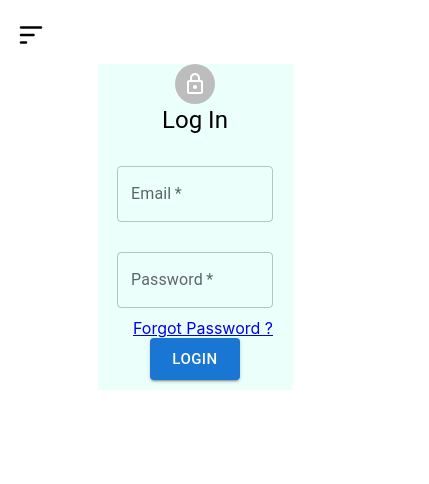
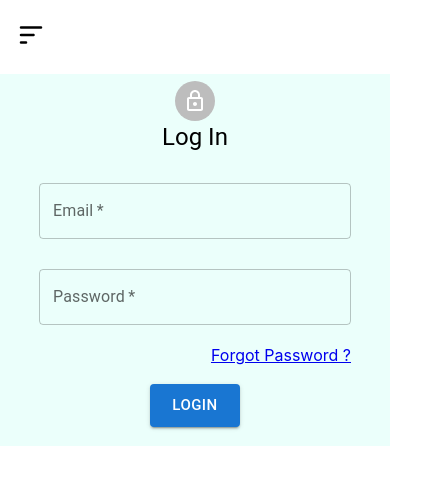
Before and after one commit to 120EE0692/GENoCADEMY, a React (Create React App) app: page /login in a window 390 px wide. Shown: the top 484 px of the page, 429 px wide, since content can reach past the window. Built offline with nearby package versions, Linux system fonts and the light colour scheme; no server answers.

Commit message:
styles: mobile view in login and signup

```diff
--- a/src/components/User/LogIn.jsx
+++ b/src/components/User/LogIn.jsx
@@ -1,8 +1,11 @@
 import React, { useState } from "react";
+
+//mui
 import { TextField, Typography, Button, Avatar } from "@mui/material";
+import LockOutlinedIcon from "@mui/icons-material/LockOutlined";
 import { makeStyles } from "@mui/styles";
-import LockOutlinedIcon from "@mui/icons-material/LockOutlined";
 
+//firebase
 import { signInWithEmailAndPassword } from "firebase/auth";
 import { auth } from "../../config/firebase";
 
@@ -91,16 +94,18 @@ const LogIn = () => {
 
 export default LogIn;
 
-const useStyle = makeStyles(({ theme }) => ({
+const useStyle = makeStyles((theme) => ({
   container: {
     display: "flex",
     flexDirection: "column",
     width: "100hw",
     alignItems: "center",
+    marginTop: "5%",
   },
   avatar: {
     display: "flex",
     justifyContent: "center",
+    marginTop: "2%",
   },
   heading: {
     alignItems: "center",
@@ -109,6 +114,9 @@ const useStyle = makeStyles(({ theme }) => ({
   logInWrapper: {
     width: "50%",
     backgroundColor: "#EBFFFB",
+    [theme.breakpoints.down("md")]: {
+      width: "100%",
+    },
   },
   formBackground: {
     width: "70hw",
@@ -141,5 +149,8 @@ const useStyle = makeStyles(({ theme }) => ({
     justifyContent: "center",
     width: "50%",
     paddingBottom: "5%",
+    [theme.breakpoints.down("md")]: {
+      paddingTop: "5%",
+    },
   },
 }));
--- a/src/components/User/SignUp.jsx
+++ b/src/components/User/SignUp.jsx
@@ -1,22 +1,17 @@
 import React, { useState } from "react";
 
-import {
-  InputLabel,
-  MenuItem,
-  TextField,
-  Typography,
-  Select,
-  Checkbox,
-  Button,
-  Avatar,
-} from "@mui/material";
+//mui
+import { InputLabel, MenuItem, TextField, Typography } from "@mui/material";
+import { Select, Checkbox, Button, Avatar } from "@mui/material";
+import LockOutlinedIcon from "@mui/icons-material/LockOutlined";
 import { makeStyles } from "@mui/styles";
-import LockOutlinedIcon from "@mui/icons-material/LockOutlined";
 
+//placeholder
 import { exams, state } from "../../assets/placeholder/onBoarding";
 
+//firebase
+import { createUserWithEmailAndPassword, updateProfile } from "firebase/auth";
 import { auth, store } from "../../config/firebase";
-import { createUserWithEmailAndPassword, updateProfile } from "firebase/auth";
 import { doc, setDoc } from "firebase/firestore";
 
 const SignUp = () => {
@@ -42,12 +37,7 @@ const SignUp = () => {
         password
       );
 
-      updateProfile(auth.currentUser, { displayName: userInfo.firstName })
-        .then(() => {
-          console.log("working");
-        })
-        .catch((error) => console.log(error));
-
+      updateProfile(auth.currentUser, { displayName: userInfo.firstName });
       const userRef = setDoc(
         doc(store, "userDetails", userData.user.uid),
         userInfo
@@ -217,16 +207,17 @@ const SignUp = () => {
 
 export default SignUp;
 
-const useStyle = makeStyles(({ theme }) => ({
+const useStyle = makeStyles((theme) => ({
   container: {
     display: "flex",
     flexDirection: "column",
-    width: "100hw",
     alignItems: "center",
+    margin: "3% 0 0 5%",
   },
   avatar: {
     display: "flex",
     justifyContent: "center",
+    marginTop: "2%",
   },
   heading: {
     alignItems: "center",
@@ -235,6 +226,9 @@ const useStyle = makeStyles(({ theme }) => ({
   signUpWrapper: {
     width: "50%",
     backgroundColor: "#EBFFFB",
+    [theme.breakpoints.down("md")]: {
+      width: "100%",
+    },
   },
   formBackground: {
     width: "70hw",
@@ -244,8 +238,6 @@ const useStyle = makeStyles(({ theme }) => ({
     display: "flex",
     flexDirection: "column",
     alignItems: "center",
-
-    // width: "70hw",
   },
   nameField: {
     display: "flex",
```
